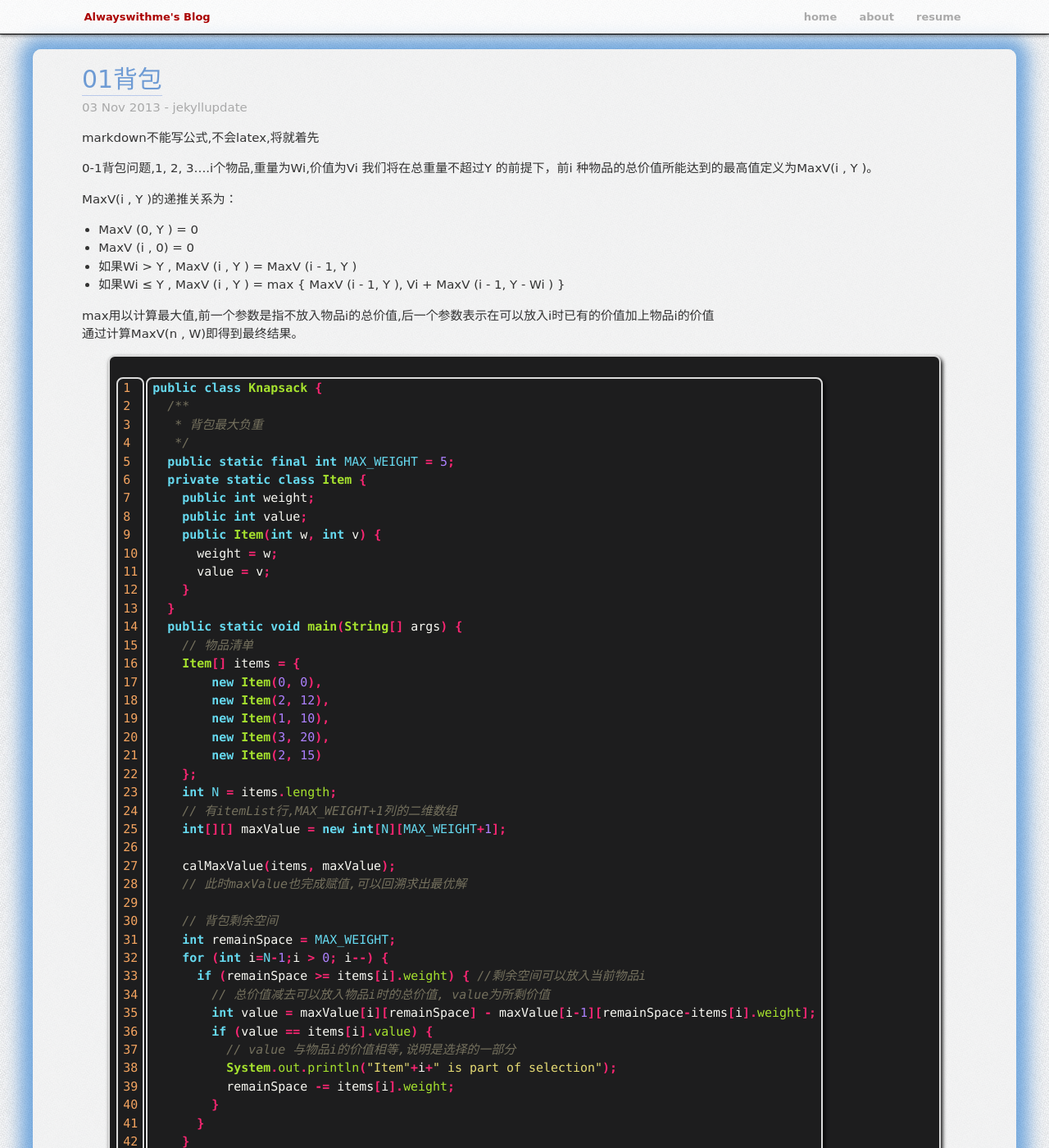
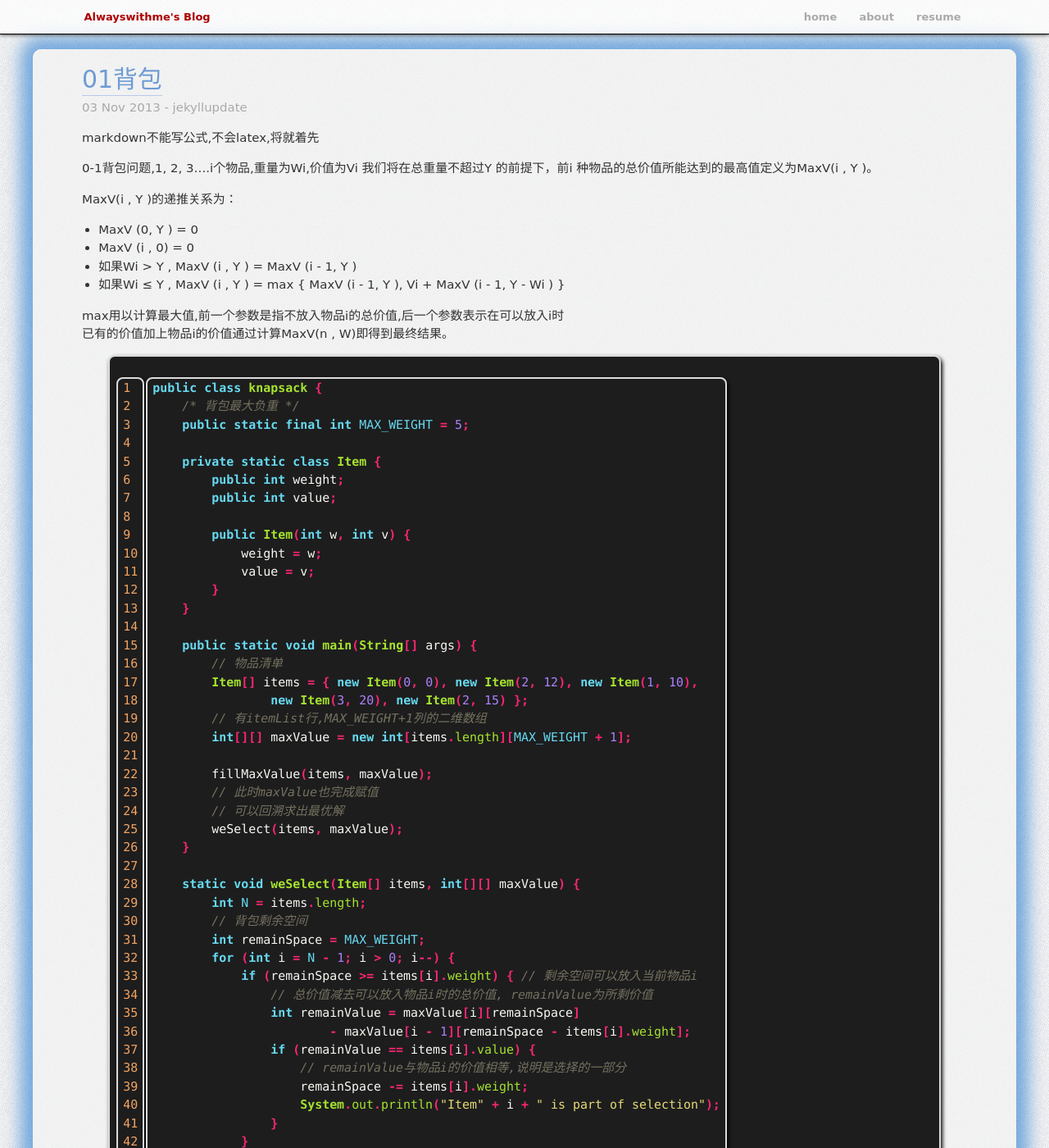
Before and after one commit to Alwayswithme/alwayswithme.github.io, a Jekyll site: the page built from _posts/2013-11-3-knapsack.markdown, in a window 1280 px wide and 1400 px high. Shown: the whole window at 82% size. Built offline with Jekyll 4.4.1, drawn with Linux system fonts in a browser that asks for light colours; Markdown is read by kramdown in place of the engine named in the settings; some of the changed text lies outside the part shown.

Commit message:
modified:   _posts/2013-11-16-learning-scala-1.markdown 	modified:   _posts/2013-11-3-knapsack.markdown 	modified:   _posts/2013-12-08-learning-scala-2.markdown 	modified:   css/main.css

```diff
--- a/_posts/2013-11-16-learning-scala-1.markdown
+++ b/_posts/2013-11-16-learning-scala-1.markdown
@@ -2,7 +2,7 @@
 layout       :  post
 title        :  Learning Scala - 1
 date         :  2013-11-16 15:06:35
-categories   :  jekyll update
+categories   :  notes
 ---
 在[COURSERA](http://class.coursera.org/progfun-003/class/index)跟设计者学习Scala
 
--- a/_posts/2013-11-3-knapsack.markdown
+++ b/_posts/2013-11-3-knapsack.markdown
@@ -17,70 +17,74 @@ MaxV(i , Y )的递推关系为：
 * 如果Wi > Y , MaxV (i , Y ) = MaxV (i - 1, Y )
 * 如果Wi ≤ Y , MaxV (i , Y ) = max { MaxV (i - 1, Y ), Vi + MaxV (i - 1, Y - Wi ) }
 
-max用以计算最大值,前一个参数是指不放入物品i的总价值,后一个参数表示在可以放入i时已有的价值加上物品i的价值
-通过计算MaxV(n , W)即得到最终结果。
+max用以计算最大值,前一个参数是指不放入物品i的总价值,后一个参数表示在可以放入i时
+已有的价值加上物品i的价值通过计算MaxV(n , W)即得到最终结果。
 {% highlight java linenos %}
-public class Knapsack {
-  /**
-   * 背包最大负重
-   */
-  public static final int MAX_WEIGHT = 5;
-  private static class Item {
-    public int weight;
-    public int value;
-    public Item(int w, int v) {
-      weight = w;
-      value = v;
+public class knapsack {
+    /* 背包最大负重 */
+    public static final int MAX_WEIGHT = 5;
+
+    private static class Item {
+        public int weight;
+        public int value;
+
+        public Item(int w, int v) {
+            weight = w;
+            value = v;
+        }
     }
-  }
-  public static void main(String[] args) {
-    // 物品清单
-    Item[] items = {
-        new Item(0, 0),
-        new Item(2, 12),
-        new Item(1, 10),
-        new Item(3, 20),
-        new Item(2, 15)
-    };
-    int N = items.length;
-    // 有itemList行,MAX_WEIGHT+1列的二维数组
-    int[][] maxValue = new int[N][MAX_WEIGHT+1];
 
-    calMaxValue(items, maxValue);
-    // 此时maxValue也完成赋值,可以回溯求出最优解
+    public static void main(String[] args) {
+        // 物品清单
+        Item[] items = { new Item(0, 0), new Item(2, 12), new Item(1, 10),
+                new Item(3, 20), new Item(2, 15) };
+        // 有itemList行,MAX_WEIGHT+1列的二维数组
+        int[][] maxValue = new int[items.length][MAX_WEIGHT + 1];
 
-    // 背包剩余空间
-    int remainSpace = MAX_WEIGHT;
-    for (int i=N-1;i > 0; i--) {
-      if (remainSpace >= items[i].weight) { //剩余空间可以放入当前物品i
-        // 总价值减去可以放入物品i时的总价值, value为所剩价值
-        int value = maxValue[i][remainSpace] - maxValue[i-1][remainSpace-items[i].weight];
-        if (value == items[i].value) {
-          // value 与物品i的价值相等,说明是选择的一部分
-          System.out.println("Item"+i+" is part of selection");
-          remainSpace -= items[i].weight;
+        fillMaxValue(items, maxValue);
+        // 此时maxValue也完成赋值
+        // 可以回溯求出最优解
+        weSelect(items, maxValue);
+    }
+
+    static void weSelect(Item[] items, int[][] maxValue) {
+        int N = items.length;
+        // 背包剩余空间
+        int remainSpace = MAX_WEIGHT;
+        for (int i = N - 1; i > 0; i--) {
+            if (remainSpace >= items[i].weight) { // 剩余空间可以放入当前物品i
+                // 总价值减去可以放入物品i时的总价值, remainValue为所剩价值
+                int remainValue = maxValue[i][remainSpace]
+                        - maxValue[i - 1][remainSpace - items[i].weight];
+                if (remainValue == items[i].value) {
+                    // remainValue与物品i的价值相等,说明是选择的一部分
+                    remainSpace -= items[i].weight;
+                    System.out.println("Item" + i + " is part of selection");
+                }
+            }
         }
-      }
     }
-  }
-  static void calMaxValue(Item[] items, int[][] maxValue) {
-    // 没有物品放入,价值为0,即二维数组的第一行全部置0
-    for (int w = 0; w <= MAX_WEIGHT; w++)
-      maxValue[0][w] = 0;
 
-    for (int i = 1; i < items.length; i++) {
-      maxValue[i][0] = 0;           // 背包负重为0,最大价值为0
-      for(int w = 1; w <= MAX_WEIGHT; w++) {
-        int before = maxValue[i-1][w];    // 物品没有放入时的总价值
-        if(items[i].weight <= w) {      // 当前物品可以放入背包
-          int after = items[i].value+maxValue[i-1][w-items[i].weight];
-          maxValue[i][w] = Math.max(before, after);
-        } else                // 当前物品不能放入背包,总价值保持不变
-          maxValue[i][w] = before;
-      }
+    static void fillMaxValue(Item[] items, int[][] maxValue) {
+        // 没有物品放入,价值为0,即二维数组的第一行全部置0
+        for (int w = 0; w <= MAX_WEIGHT; w++)
+            maxValue[0][w] = 0;
+
+        for (int i = 1; i < items.length; i++) {
+            maxValue[i][0] = 0; // 背包负重为0,最大价值为0
+            for (int w = 1; w <= MAX_WEIGHT; w++) {
+                int before = maxValue[i - 1][w]; // 物品没有放入时的总价值
+                if (items[i].weight <= w) { // 当前物品可以放入背包
+                    int after = items[i].value
+                            + maxValue[i - 1][w - items[i].weight];
+                    maxValue[i][w] = Math.max(before, after);
+                } else  // 当前物品不能放入背包,总价值保持不变
+                    maxValue[i][w] = before;
+            }
+        }
+        System.out.println("Given a pack can hold " + MAX_WEIGHT + "\n"
+                + "The max value we can get is: "
+                + maxValue[items.length - 1][MAX_WEIGHT]);
     }
-    System.out.println("Given a pack can hold "+ MAX_WEIGHT+"\n"
-        + "The max value we can get is: "+maxValue[items.length-1][MAX_WEIGHT]);
-  }
 }
 {% endhighlight %}
--- a/_posts/2013-12-08-learning-scala-2.markdown
+++ b/_posts/2013-12-08-learning-scala-2.markdown
@@ -2,7 +2,7 @@
 layout       :  post
 title        :  Learning Scala - 2
 date         :  2013-11-16 15:06:35
-categories   :  jekyll update
+categories   :  notes
 ---
 ### Functions and Data
 
--- a/css/main.css
+++ b/css/main.css
@@ -46,12 +46,12 @@ h1 a {
   padding-bottom: 2px;
   border-bottom: 1px solid rgba(0, 0, 0, 0.15);
 }
+a:visited { color: #4183c4; }
 a,a:link         { text-decoration:none; color: #6e9bd4;
   transition: all 0.3s ease-in-out 0s}
 a:hover   {
   color: #000;
   text-shadow: 0px 0px 2px royalblue}
-a:visited { color: #4183c4; }
 
 hr {
   margin: 2% 0
```
